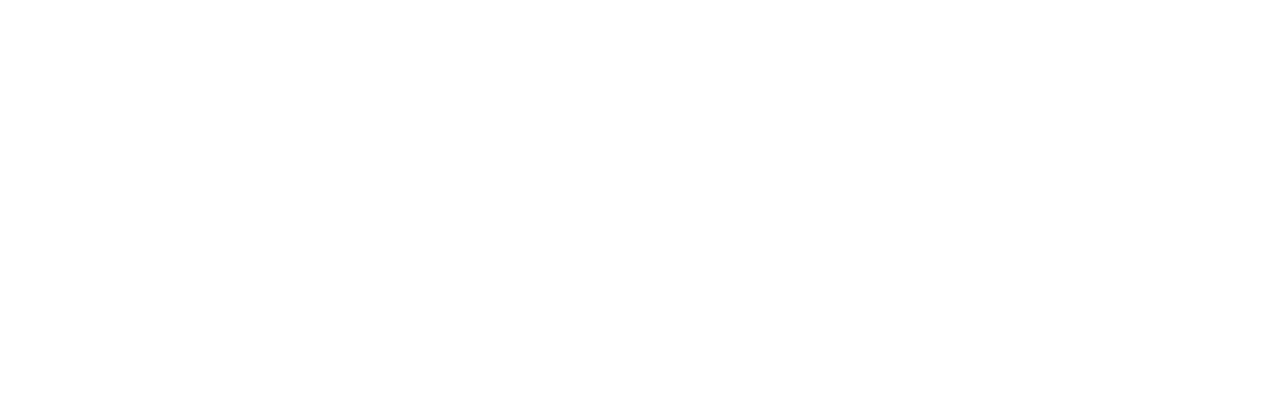
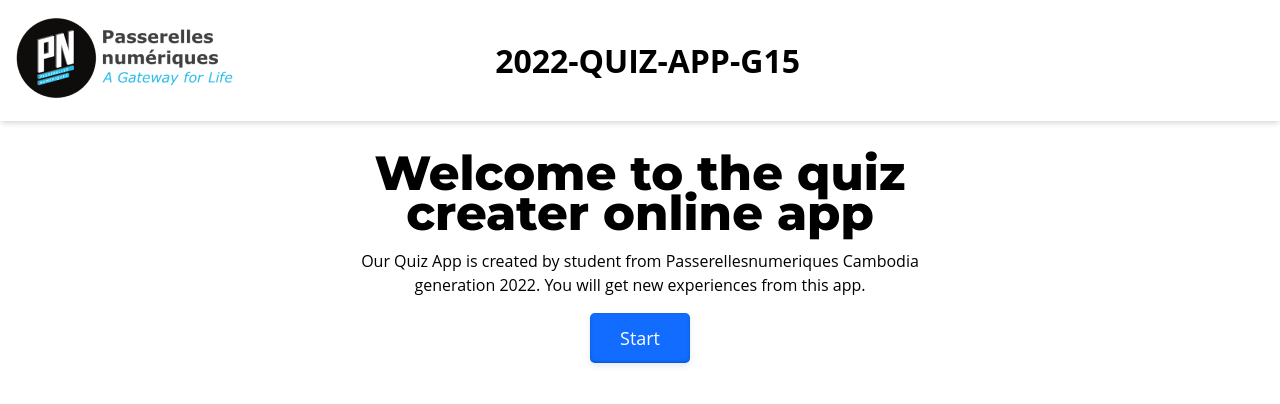
Before and after one commit to nga-hoeun/2022-QUIZ-APP-G15, a plain HTML site: page index.html in a window 1280 px wide. Drawn offline with Linux system fonts and the light colour scheme.

Commit message:
inprogress home page

```diff
--- a/CSS/style.css
+++ b/CSS/style.css
@@ -0,0 +1,79 @@
+@import url('https://fonts.googleapis.com/css2?family=Montserrat:wght@800&display=swap');
+
+:root {
+    --blue: #116CFF;
+    --white: #FFFFFC;
+    --red: #BF0606;
+    --green: #06BF19;
+    --titleFont: 'Montserrat', sans-serif;
+    --descripFont: 'Open Sans', sans-serif;
+  }
+  * {
+      margin: 0;
+      padding: 0;
+      box-sizing: border-box;
+      font-family: var(--descripFont);
+  }
+  .nav-bar {
+      display: flex;
+      align-items: center;
+      width: 100%;
+      padding: 1rem;
+      box-shadow: rgba(0, 0, 0, 0.1) 0px 4px 6px -1px, rgba(0, 0, 0, 0.06) 0px 2px 4px -1px;
+  }
+  .app-name{
+      width: 65%;
+      text-align: center;
+  }
+
+/* Button style  */
+.button-66 {
+  background-color: var(--blue);
+  border-radius: 5px;
+  border: 0;
+  box-shadow: rgba(1,60,136,.5) 0 -1px 3px 0 inset,rgba(0,44,97,.1) 0 3px 6px 0;
+  box-sizing: border-box;
+  color: #fff;
+  cursor: pointer;
+  display: inherit;
+  font-family: var(--descripFont);
+  font-size: 18px;
+  line-height: 24px;
+  margin: 0;
+  min-height: 50px;
+  min-width: 100px;
+  position: relative;
+  text-align: center;
+  user-select: none;
+  -webkit-user-select: none;
+  touch-action: manipulation;
+  vertical-align: baseline;
+  transition: all .2s cubic-bezier(.22, .61, .36, 1);
+  margin: 0 auto;
+}
+
+.button-66:hover {
+  background-color: #065dd8;
+  transform: translateY(-2px);
+}
+
+#home-page {
+    display: flex;
+    align-items: center;
+    justify-content: center;
+    text-align: center;
+}
+#home-page .container-home{
+    margin-top: 2rem;
+    width: 50%;
+}
+.container-home h1{
+    font-size: 3rem;
+    font-family: var(--titleFont);
+    line-height: 2.5rem;
+}
+
+.container-home p{
+    margin: 1rem 0;
+    line-height: 1.5rem;
+}
--- a/index.html
+++ b/index.html
@@ -8,6 +8,22 @@
     <link rel="stylesheet" href="CSS/style.css">
 </head>
 <body>
+    <div class="nav-bar">
+        <div class="logo">
+            <img src="IMG/pn-logo.png" alt="">
+        </div>
+        <div class="app-name">
+            <h1>2022-QUIZ-APP-G15</h1>
+        </div>
+    </div>
+    <div id="home-page">
+        <div class="container-home">
+            <h1>Welcome to the quiz creater online app</h1>
+            <p>Our Quiz App is created by student from Passerellesnumeriques Cambodia generation 2022. You will get new experiences from this  app.</p>
+            <button id="start" class="button-66" role="button">Start</button>
+        </div>
+    </div>
+
     <script src="js/main.js"></script>
 </body>
 </html>
```
Also changed, not shown: IMG/pn-logo.png (added).
